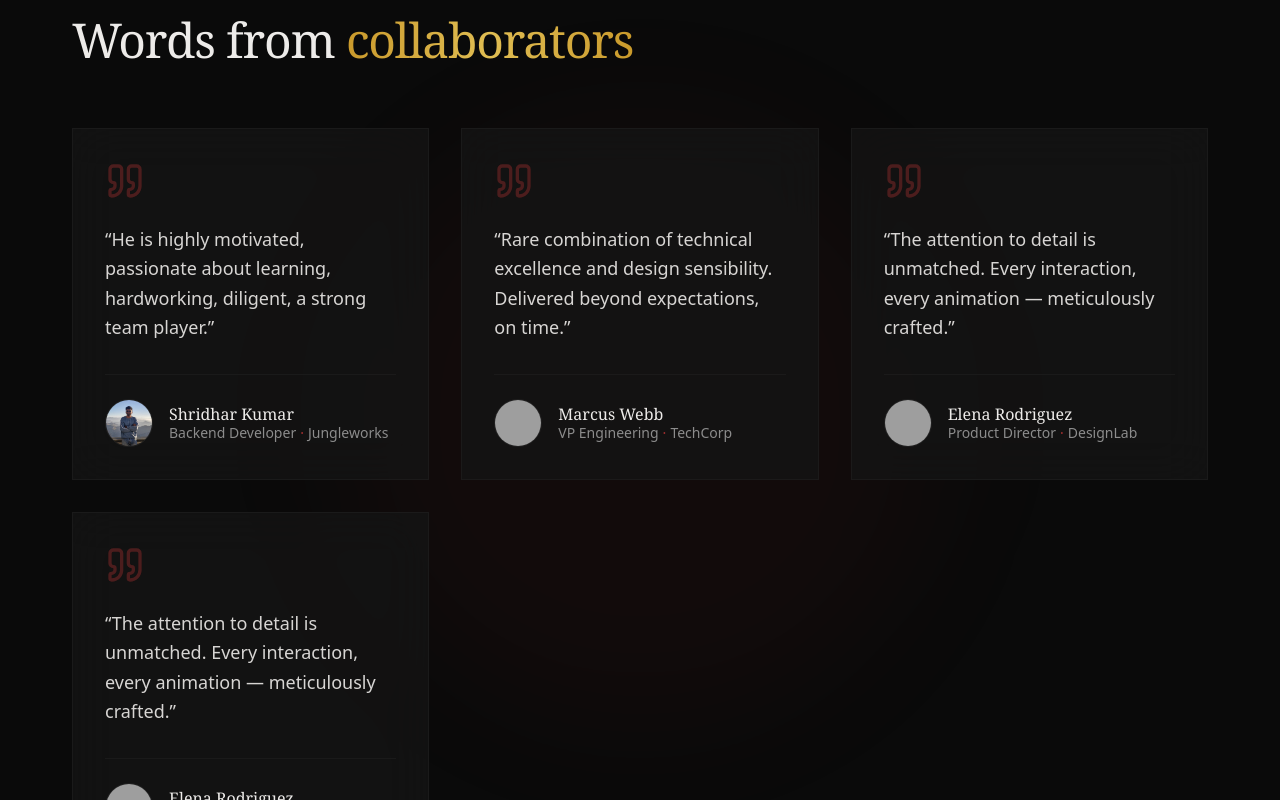
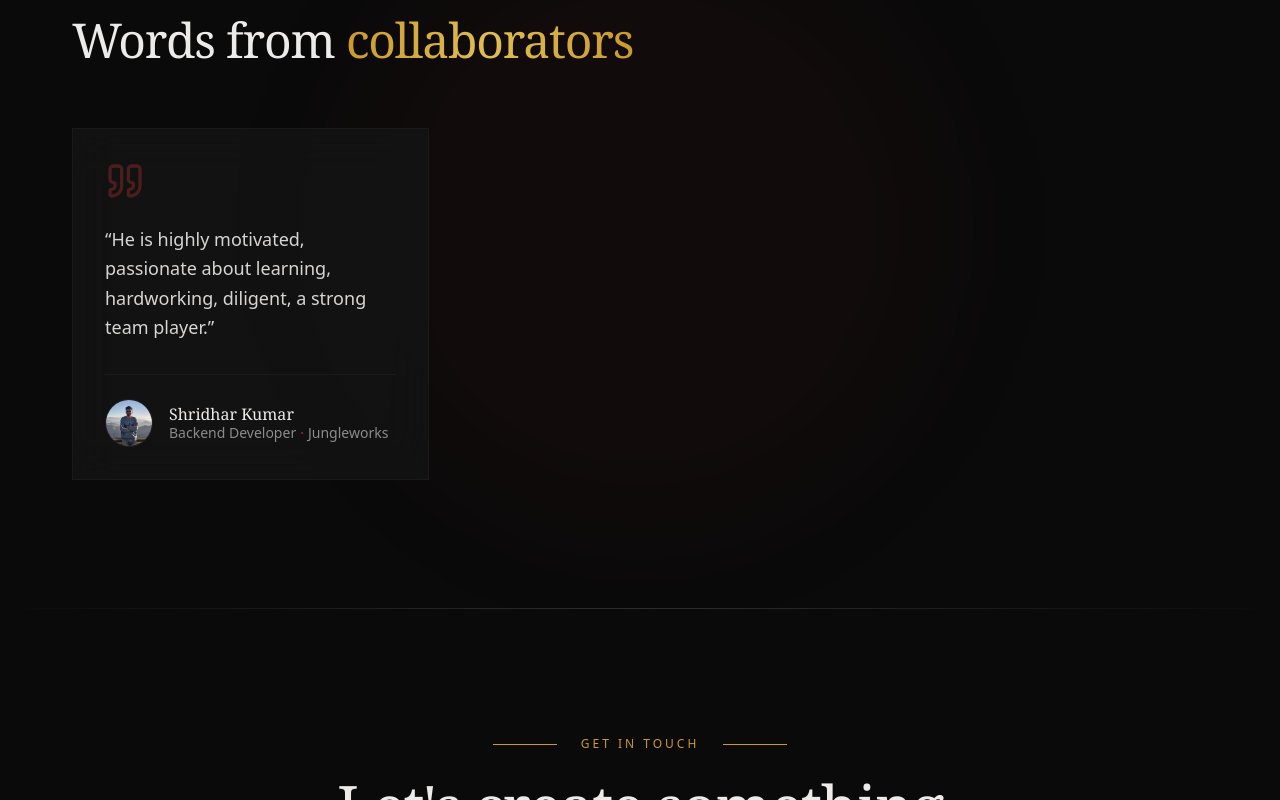
Before and after one commit to hraj-amr/Reactjs-Portfolio, a React (Vite) app: page / in a window 1280 px wide. Shown: the part 3100-3900 px from the top of the page. Built offline with nearby package versions, Linux system fonts and the light colour scheme; grey boxes are pictures that could not be loaded; a web font is replaced by a local one.

Commit message:
testimonials updated

```diff
--- a/src/components/Review.jsx
+++ b/src/components/Review.jsx
@@ -12,30 +12,30 @@ const reviews = [
     avatar: Shridhar,
     initials: "SK"
   },
-  {
-    quote: "Rare combination of technical excellence and design sensibility. Delivered beyond expectations, on time.",
-    author: "Marcus Webb",
-    role: "VP Engineering",
-    company: "TechCorp",
-    avatar: "https://images.unsplash.com/photo-1472099645785-5658abf4ff4e?w=150&h=150&fit=crop&crop=face",
-    initials: "MW"
-  },
-  {
-    quote: "The attention to detail is unmatched. Every interaction, every animation — meticulously crafted.",
-    author: "Elena Rodriguez",
-    role: "Product Director",
-    company: "DesignLab",
-    avatar: "https://images.unsplash.com/photo-1580489944761-15a19d654956?w=150&h=150&fit=crop&crop=face",
-    initials: "ER"
-  },
-    {
-    quote: "The attention to detail is unmatched. Every interaction, every animation — meticulously crafted.",
-    author: "Elena Rodriguez",
-    role: "Product Director",
-    company: "DesignLab",
-    avatar: "https://images.unsplash.com/photo-1580489944761-15a19d654956?w=150&h=150&fit=crop&crop=face",
-    initials: "ER"
-  }
+  // {
+  //   quote: "Rare combination of technical excellence and design sensibility. Delivered beyond expectations, on time.",
+  //   author: "Marcus Webb",
+  //   role: "VP Engineering",
+  //   company: "TechCorp",
+  //   avatar: "https://images.unsplash.com/photo-1472099645785-5658abf4ff4e?w=150&h=150&fit=crop&crop=face",
+  //   initials: "MW"
+  // },
+  // {
+  //   quote: "The attention to detail is unmatched. Every interaction, every animation — meticulously crafted.",
+  //   author: "Elena Rodriguez",
+  //   role: "Product Director",
+  //   company: "DesignLab",
+  //   avatar: "https://images.unsplash.com/photo-1580489944761-15a19d654956?w=150&h=150&fit=crop&crop=face",
+  //   initials: "ER"
+  // },
+  //   {
+  //   quote: "The attention to detail is unmatched. Every interaction, every animation — meticulously crafted.",
+  //   author: "Elena Rodriguez",
+  //   role: "Product Director",
+  //   company: "DesignLab",
+  //   avatar: "https://images.unsplash.com/photo-1580489944761-15a19d654956?w=150&h=150&fit=crop&crop=face",
+  //   initials: "ER"
+  // }
 ];
 
 export const ReviewsSection = () => {
```
